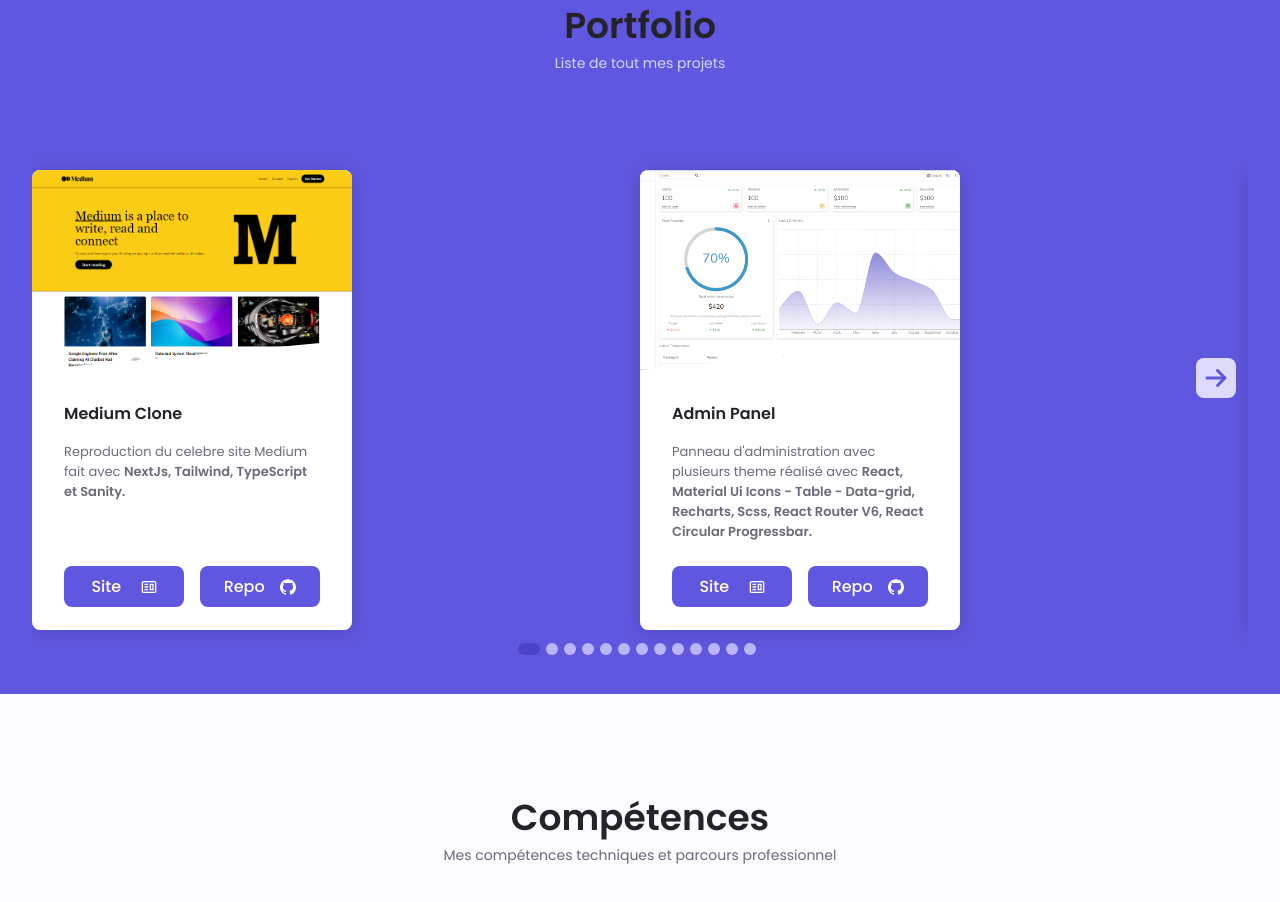
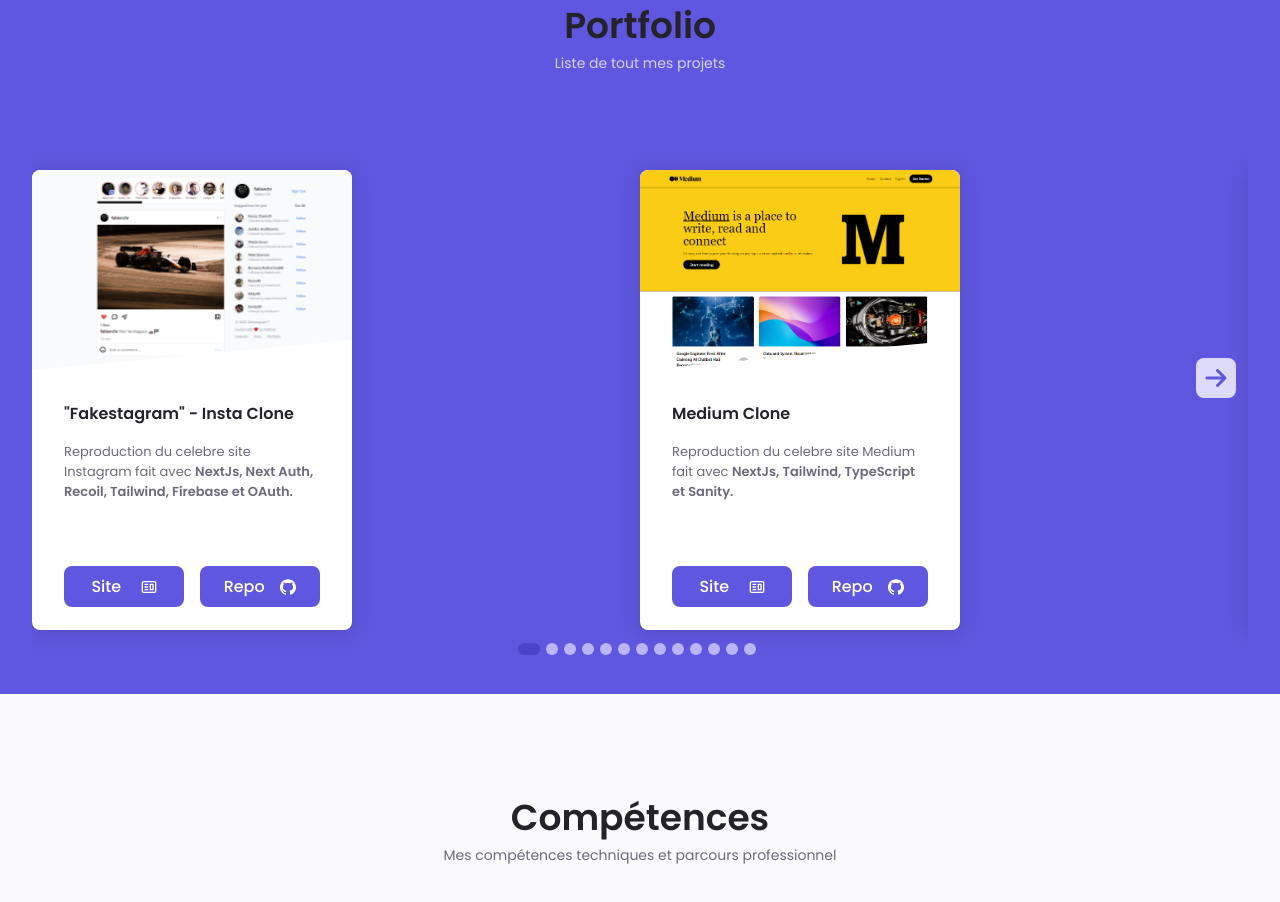
Before and after one commit to FabKaiz/portfolio-react, a React (Create React App) app: page / in a window 1280 px wide. Shown: the part 1800-2702 px from the top of the page. Built offline with nearby package versions, Linux system fonts and the light colour scheme; no server answers.

Commit message:
Added new project

```diff
--- a/src/constants/data.js
+++ b/src/constants/data.js
@@ -2,6 +2,15 @@
 import images from './images'
 
 const projects = [
+  {
+    id: 26,
+    title: '"Fakestagram" - Insta Clone',
+    description: `Reproduction du celebre site Instagram fait avec `,
+    projectSite: 'https://instagram-clone-nextjs-gamma.vercel.app/',
+    projectRepo: 'https://github.com/FabKaiz/instagram-clone-nextjs',
+    img: images.instaClone,
+    codeLanguage: 'NextJs, Next Auth, Recoil, Tailwind, Firebase et OAuth',
+  },
   {
     id: 25,
     title: 'Medium Clone',
--- a/src/constants/images.js
+++ b/src/constants/images.js
@@ -44,6 +44,7 @@ import sanityStripe   from '../assets/sanityStripe.jpg';
 import nextjsIcon     from '../assets/nextjs_icon.png';
 import admin          from '../assets/admin.png';
 import mediumClone    from '../assets/mediumClone.png';
+import instaClone     from '../assets/instaClone.png';
 
 // eslint-disable-next-line import/no-anonymous-default-export
 export default {
@@ -92,5 +93,6 @@ export default {
   sanityStripe,
   nextjsIcon,
   admin,
-  mediumClone
+  mediumClone,
+  instaClone,
 };
```
Also changed, not shown: src/assets/instaClone.png (added).
